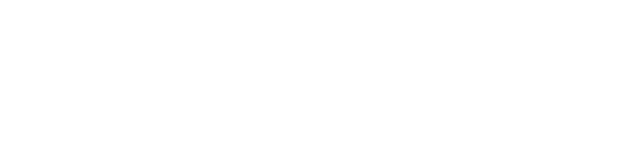
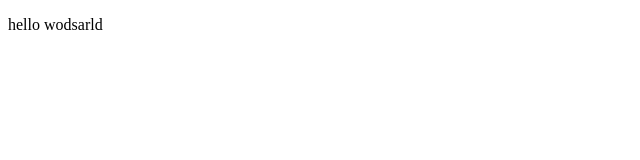
Before and after one commit to Altlog214608/Hongong_JavaScript, a plain HTML site: page index.html in a window 1280 px wide. Shown: the whole page, without its empty margins (0-640 px from the left). Drawn offline with Linux system fonts and the light colour scheme.

Commit message:
20250115

```diff
--- a/index.html
+++ b/index.html
@@ -6,6 +6,6 @@
     <title>Document</title>
   </head>
   <body>
-    <p></p>
+    <p>hello wodsarld</p>
   </body>
 </html>
```
